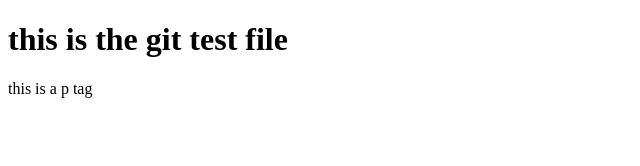
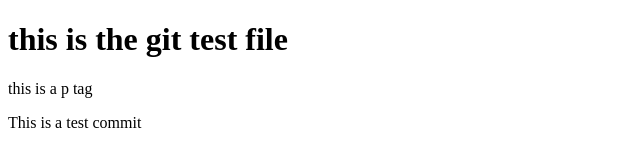
Before and after one commit to atc66/git-test, a website: page templates/test.html in a window 1280 px wide. Shown: the whole page, without its empty margins (0-640 px from the left). Drawn offline with Linux system fonts and the light colour scheme.

Commit message:
Test Commit new p

```diff
--- a/templates/test.html
+++ b/templates/test.html
@@ -8,6 +8,7 @@
 <body>
   <h1>this is the git test file</h1>
   <p>this is a p tag</p>
+  <p class="df">This is a test commit</p>
 </body>
 
 </html>
```
